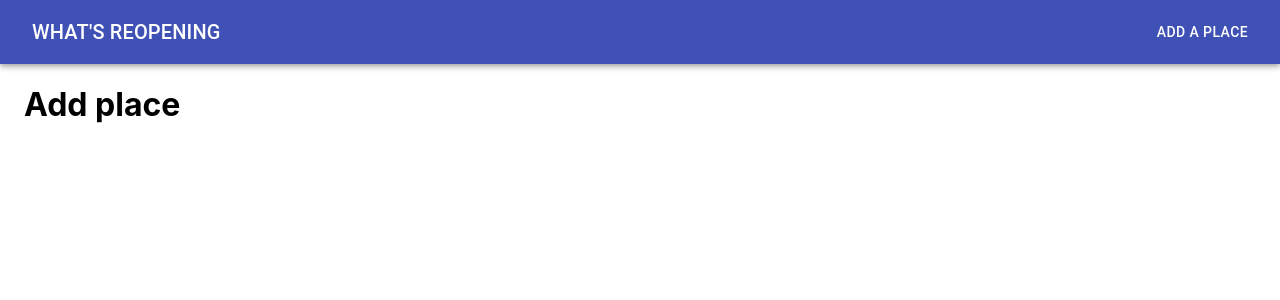
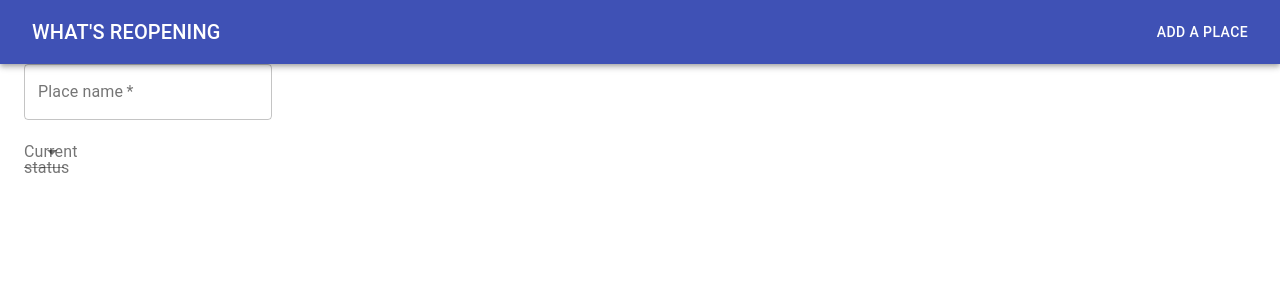
Before and after one commit to kennethlng/whats-reopening-web, a React (Create React App) app: page /add in a window 1280 px wide. Shown: the top 300 px of the page. Built offline with nearby package versions, Linux system fonts and the light colour scheme.

Commit message:
StatusSelect component for AddPlace page

```diff
--- a/src/components/AddPlace/AddPlace.js
+++ b/src/components/AddPlace/AddPlace.js
@@ -1,9 +1,60 @@
 import React from 'react';
+import { AddPlaceContext } from './context';
+import { withStyles } from '@material-ui/core/styles';
+import TextField from '@material-ui/core/TextField';
+import StatusSelect from './StatusSelect';
 
-const AddPlace = () => (
-    <div>
-        <h1>Add place</h1>
-    </div>
-)
+const styles = theme => ({
+    root: {
 
-export default AddPlace;
+    }
+})
+
+class AddPlace extends React.Component {
+    state = {
+        name: '',
+        status: '',
+        openingDate: '',
+        isAffiliated: false,
+        affiliateName: '',
+        affiliateEmail: '',
+        notes: ''
+    }
+
+    update = (name) => {
+        this.setState({
+            name
+        })
+    }
+
+    handleSubmit = () => {
+
+    }
+
+    render() {
+        const { classes } = this.props;
+        const { name, status, openingDate, isAffiliated, affiliateName, affiliateEmail } = this.state;
+
+        return (
+            <AddPlaceContext.Provider
+                value={{
+                    name,
+                    status,
+                    openingDate,
+                    isAffiliated,
+                    affiliateName,
+                    affiliateEmail,
+                    update: this.update,
+                    updateStatus: (status) => this.setState({ status })
+                }}
+            >
+                <form className={classes.root} noValidate autoComplete="off">
+                    <TextField variant="outlined" label="Place name" required onChange={(e) => this.setState({ name: e.target.value })}/>
+                    <StatusSelect/>
+                </form>
+            </AddPlaceContext.Provider>
+        )
+    }
+}
+
+export default withStyles(styles)(AddPlace);
--- /dev/null
+++ b/src/components/AddPlace/StatusSelect.js
@@ -0,0 +1,37 @@
+import React, { useContext } from 'react';
+import { AddPlaceContext } from './context';
+import { makeStyles } from '@material-ui/core/styles';
+import Select from '@material-ui/core/Select';
+import MenuItem from '@material-ui/core/MenuItem';
+import InputLabel from '@material-ui/core/InputLabel';
+import FormControl from '@material-ui/core/FormControl';
+import FormControlLabel from '@material-ui/core/FormControlLabel';
+
+const useStyles = makeStyles((theme) => ({
+    formControl: {}
+}))
+
+const options = ["Open", "Open but with limited capacity", "Temporarily closed", "Permanently closed", "Other"]
+
+export default function StatusSelect() {
+    const context = useContext(AddPlaceContext);
+    const classes = useStyles();
+
+    const handleChange = (e) => {
+        context.updateStatus(e.target.value);
+    }
+
+    return (
+        <div>
+            <FormControl className={classes.formControl}>
+                <InputLabel>Current status</InputLabel>
+                <Select
+                    value={context.status}
+                    onChange={handleChange}
+                >
+                    {options.map(option => <MenuItem key={option} value={option}>{option}</MenuItem>)}
+                </Select>
+            </FormControl>
+        </div>
+    )
+}
```
